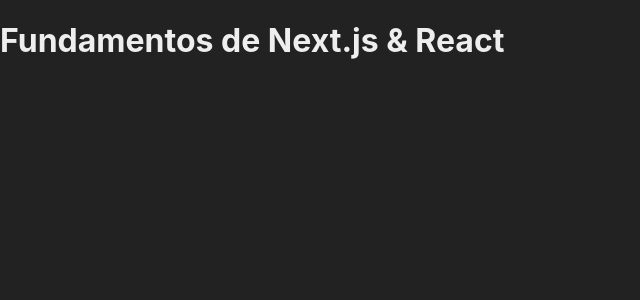
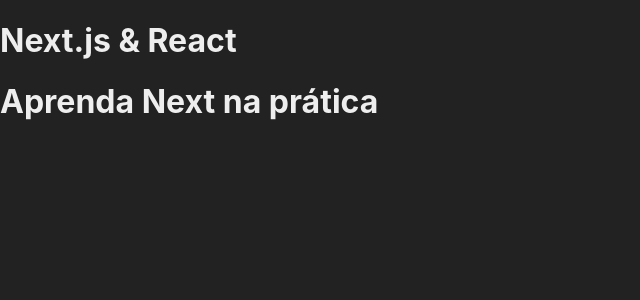
Before and after one commit to davidIsrael-rj/componentes_Next, a Next.js app: page /exemplo in a window 1280 px wide. Shown: the top 300 px of the page, without its empty margins (0-640 px from the left). Built offline with nearby package versions, Linux system fonts and the light colour scheme.

Commit message:
Propriedades de Componentes

```diff
--- a/src/components/Cabecalho.jsx
+++ b/src/components/Cabecalho.jsx
@@ -1,7 +1,7 @@
-export default function Cabecalho(){
+export default function Cabecalho(props){
     return(
         <div>
-            <h1>Fundamentos de Next.js & React</h1>
+            <h1>{props.titulo}</h1>
         </div>
     )
 }
--- a/src/pages/exemplo.jsx
+++ b/src/pages/exemplo.jsx
@@ -3,7 +3,8 @@
 export default function Exemplo() {
     return (
         <div>
-            <Cabecalho />
+            <Cabecalho titulo="Next.js & React" />
+            <Cabecalho titulo="Aprenda Next na prática" />
         </div>
     )
 }
```
